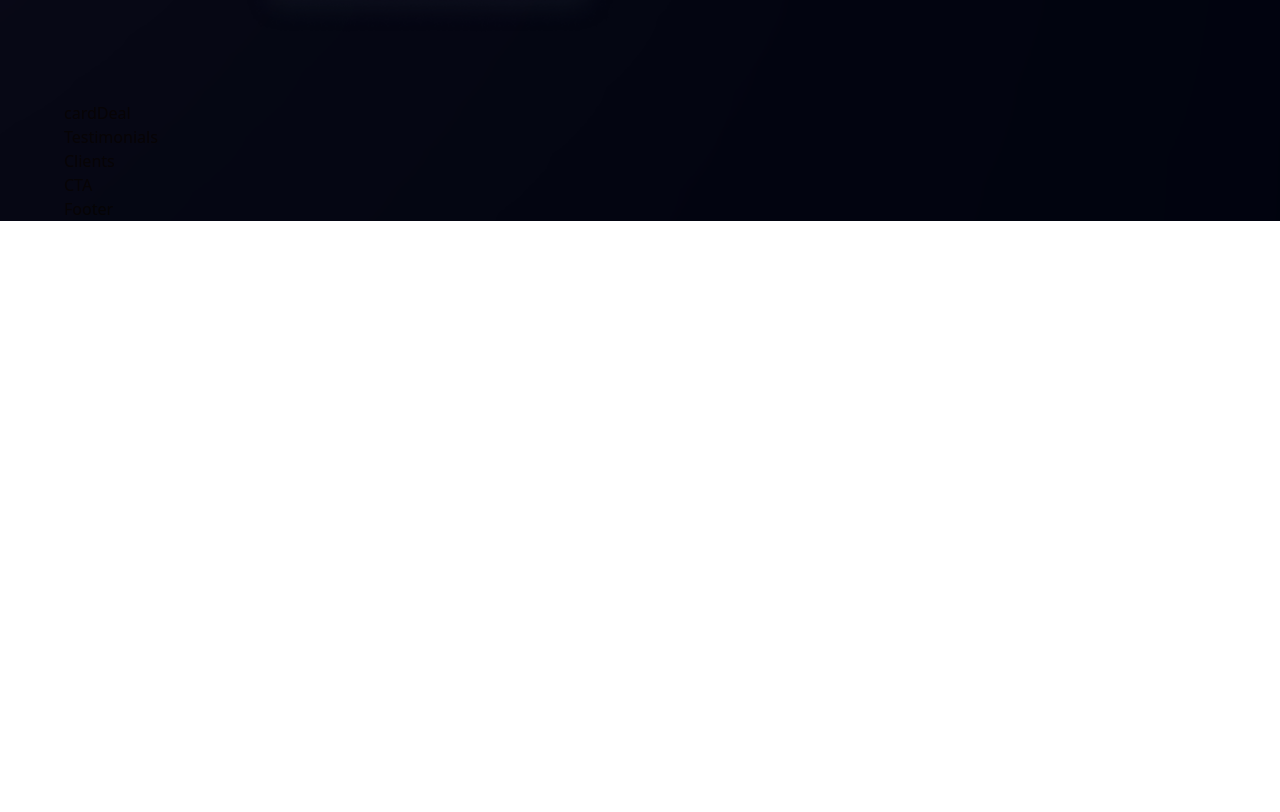
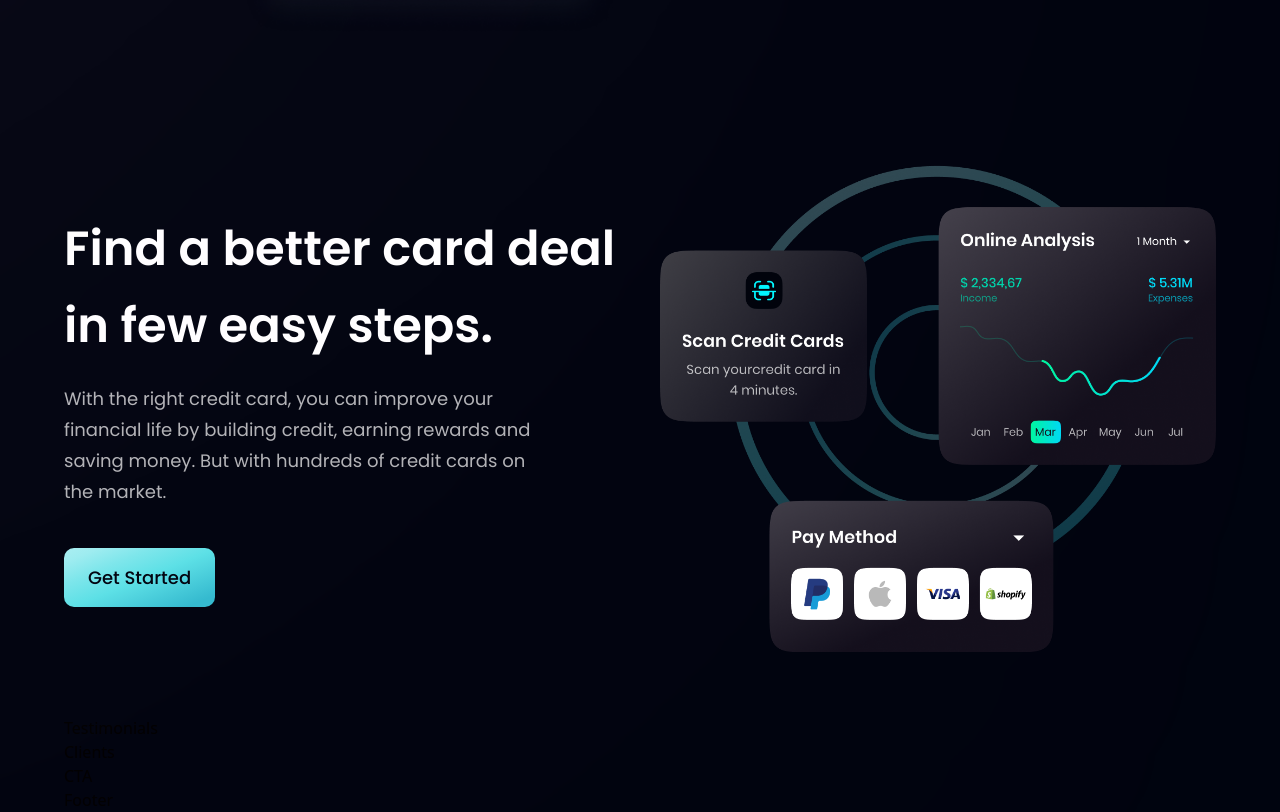
Before and after one commit to foverokavindz/Modern-Bank-App, a React (Vite) app in the folder bank_modern_app/: page / in a window 1280 px wide. Shown: the part 2088-2900 px from the top of the page. Before the commit the page ends 2309 px from the top, so only its background shows below. Built offline with nearby package versions, Linux system fonts and the light colour scheme.

Commit message:
done card deal section

```diff
--- a/bank_modern_app/src/components/CardDeal.jsx
+++ b/bank_modern_app/src/components/CardDeal.jsx
@@ -1,7 +1,30 @@
-import React from 'react';
+import styles, { layout } from '../style';
+import Button from './Button';
+import { card } from '../assets';
 
 const cardDeal = () => {
-  return <div>cardDeal</div>;
+  return (
+    <section className={`${layout.section}`}>
+      <div className={layout.sectionInfo}>
+        <h2 className={`${styles.heading2}`}>
+          Find a better card deal <br className="sm:block hidden" />
+          in few easy steps.
+        </h2>
+
+        <p className={`${styles.paragraph} max-w-[470px] mt-5`}>
+          With the right credit card, you can improve your financial life by
+          building credit, earning rewards and saving money. But with hundreds
+          of credit cards on the market.
+        </p>
+
+        <Button styles="mt-10 rounded-[10px]" />
+      </div>
+
+      <div className={`${layout.sectionImg} flex-col`}>
+        <img src={card} alt="card" className="w-full h-full" />
+      </div>
+    </section>
+  );
 };
 
 export default cardDeal;
```
